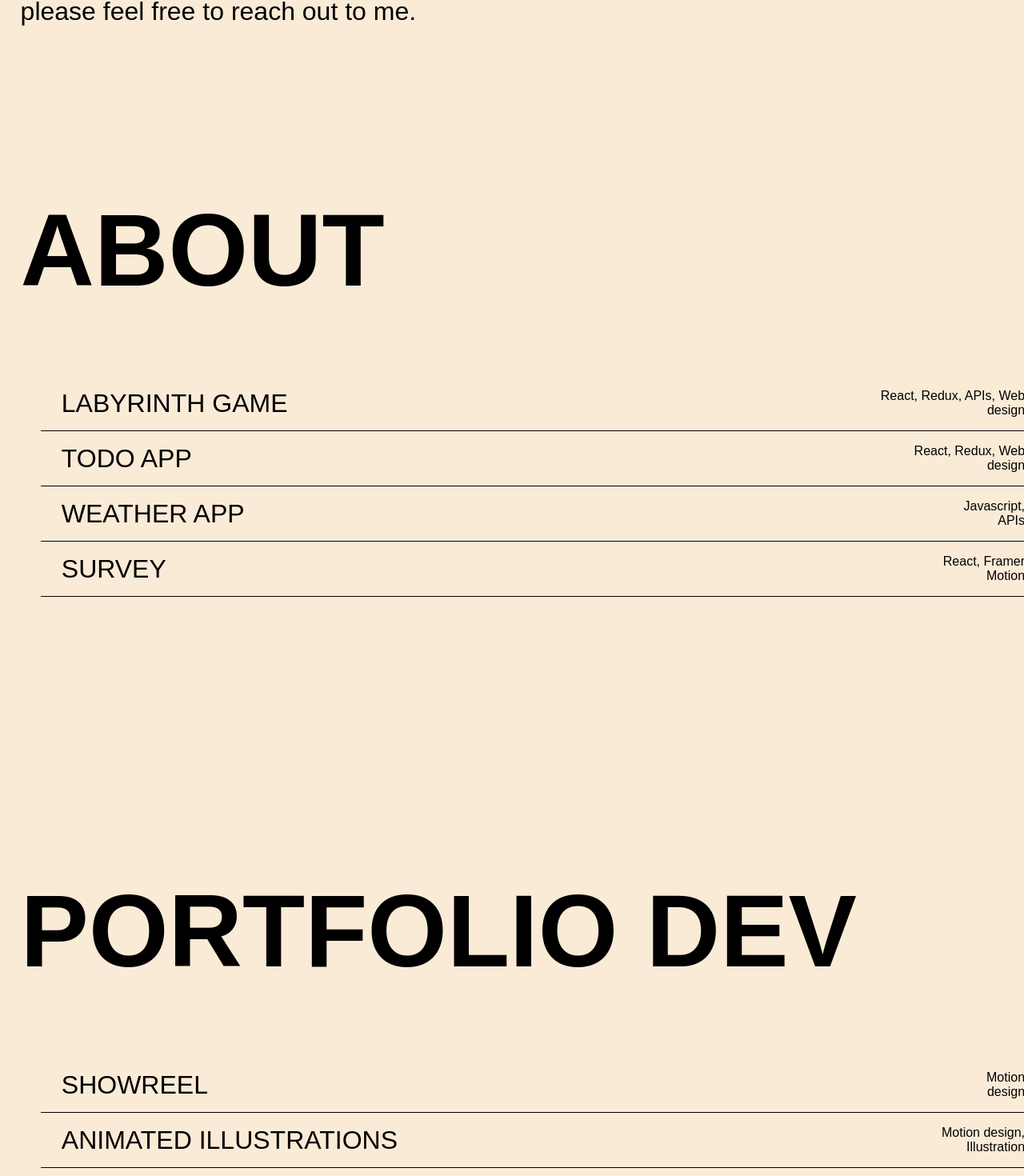
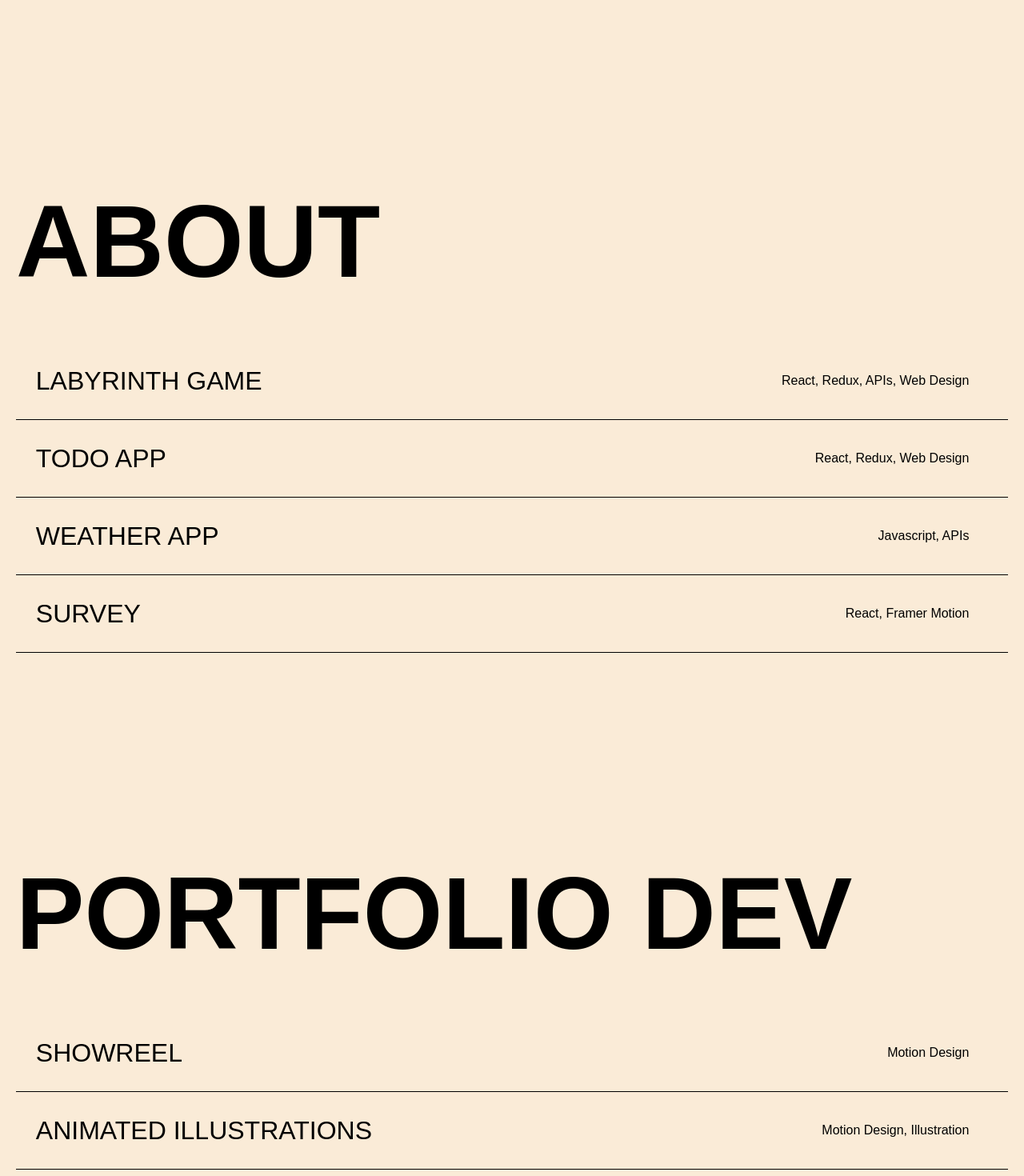
Before and after one commit to emiliasaberski/portfolio, a React (Create React App) app: page / in a window 1280 px wide. Shown: the part 1232-2702 px from the top of the page at 80% size. Built offline with nearby package versions, Linux system fonts and the light colour scheme; a web font is replaced by a local one.

Commit message:
Styling for mobile

```diff
--- a/src/components/About/About.css
+++ b/src/components/About/About.css
@@ -1,10 +1,10 @@
 .intro-container {
     display: flex;
     flex-direction: column;
-    width: 100vw;
+    /* width: 100vw; */
     height: 100vh;
     background-color: antiquewhite;
-    padding: 2%;
+    padding: 20px;
     position: relative;
 }
 
@@ -14,6 +14,7 @@
 }
 
 .intro-wrapper p {
-    width: 40vw;
-    font-size: 2em;
+    margin-top: 10%;
+    width: 80vw;
+    font-size: 1.5em;
 }
--- a/src/components/Contact/Contact.css
+++ b/src/components/Contact/Contact.css
@@ -1,10 +1,10 @@
 .contact-container {
     display: flex;
     flex-direction: column;
-    width: 100vw;
+    /* width: 100vw; */
     height: 100vh;
-    background-color: aqua;
-    padding: 2%;
+    background-color: antiquewhite;
+    padding: 20px;
     position: relative;
 }
 
@@ -15,13 +15,14 @@
 
 .contact-wrapper {
     display: flex;
-    flex-direction: row;
+    flex-direction: column;
+    margin-top: 50%;
 }
 
 .contact-element {
     border: solid black 0.5px;
-    width: 300px;
-    height: 300px;
+    width: 200px;
+    height: 200px;
     position: relative;
     transition: background-color 0.3s;
 }
@@ -48,3 +49,27 @@
     pointer-events: auto;
 
 }
+
+
+@media (min-width: 668px) {
+    .contact-container {
+        display: flex;
+        flex-direction: column;
+        height: 100vh;
+        background-color: antiquewhite;
+        padding: 20px;
+        position: relative;
+    }
+    .contact-wrapper {
+        display: flex;
+        flex-direction: row;
+        margin-top: 10%;
+    }
+    .contact-element {
+        border: solid black 0.5px;
+        width: 300px;
+        height: 300px;
+        position: relative;
+        transition: background-color 0.3s;
+    }
+}
--- a/src/components/Portfolio/Portfolio.css
+++ b/src/components/Portfolio/Portfolio.css
@@ -1,8 +1,8 @@
 .portfolio-container {
-    width: 100vw;
+    /* width: 100vw; */
     height: 100vh;
     background-color: antiquewhite;
-    padding: 2%;
+    padding: 20px;
     position: relative;
 }
 
@@ -11,44 +11,37 @@
     bottom: 0;
 }
 
-.portfolio-wrapper {
-    width: 100vw;
-    height: 100vh;
-    background-color: antiquewhite;
-    padding: 2%;
-}
-
 .portfolio-content {
     display: flex;
     flex-direction: column;
+    justify-content: center;
 }
 
 .portfolio-content a {
+    display: flex;
+    flex-direction: column;
+    align-items: center;
     font-size: 2em;
     text-transform: uppercase;
     line-height: 2em;
     text-decoration: none;
     color: black;
-    width: 100vw;
 }
 
 .project p {
-    font-size: 1em;
-    text-align: end;
+    font-size: 0.5em;
+    text-align: center;
     padding-right: 2%;
+    text-transform: capitalize;
 }
 
 .project {
-    display: flex;
-    flex-direction: row;
-    align-items: center;
-    justify-content: center;
     border-bottom: solid black 0.5px;
     padding: 0 2%;
     z-index: 0;
 }
 
-a:hover ~ .hidden-img {
+.project:hover .hidden-img {
     display: block;
     /* cursor: pointer; */
 }
@@ -65,3 +58,31 @@ img {
     box-shadow: 10px 10px 0 black;
     /* z-index: 1; */
 }
+
+@media (min-width: 668px) {
+    .portfolio-content {
+        display: flex;
+        flex-direction: column;
+        justify-content: center;
+    }
+
+    .portfolio-content a {
+        display: flex;
+        flex-direction: row;
+        justify-content: space-between;
+        align-items: center;
+        font-size: 2em;
+        text-transform: uppercase;
+        line-height: 2em;
+        text-decoration: none;
+        color: black;
+    }
+
+    .project p {
+        font-size: 0.5em;
+        text-align: end;
+        padding-right: 2%;
+        text-transform: capitalize;
+    }
+
+}
--- a/src/components/Portfolio/PortfolioDev.js
+++ b/src/components/Portfolio/PortfolioDev.js
@@ -11,24 +11,28 @@ export const PortfolioDev = () => {
       <div className="portfolio-wrapper">
         <div className="portfolio-content">
           <div className="project">
-            <a href="https://reliable-sorbet-d720d3.netlify.app/?" target="blank">Labyrinth Game</a>
+            <a href="https://reliable-sorbet-d720d3.netlify.app/?" target="blank">Labyrinth Game
               <p>React, Redux, APIs, Web design</p>
               <img src={Labyrinthmockup} className="hidden-img" alt="mockup" />
+            </a>
           </div>
           <div className="project">
-            <a href="https://emilia-todo-app.netlify.app/?" target="blank">ToDo App</a>
+            <a href="https://emilia-todo-app.netlify.app/?" target="blank">ToDo App
               <p>React, Redux, Web design</p>
               <img src={Todomockup} className="hidden-img" alt="mockup" />
+            </a>
           </div>
           <div className="project">
-            <a href="https://radiant-cobbler-4e855b.netlify.app/?" target="blank">Weather App</a>
+            <a href="https://radiant-cobbler-4e855b.netlify.app/?" target="blank">Weather App
               <p>Javascript, APIs</p>
               <img src={Weatherappmockup} className="hidden-img" alt="mockup" />
+            </a>
           </div>
           <div className="project">
-            <a href="https://emilias-food-survey.netlify.app/?" target="blank">Survey</a>
+            <a href="https://emilias-food-survey.netlify.app/?" target="blank">Survey
               <p>React, Framer Motion</p>
               <img src={Surveymockup} className="hidden-img" alt="mockup" />
+            </a>
           </div>
         </div>
       </div>
--- a/src/components/Portfolio/PortfolioMotion.js
+++ b/src/components/Portfolio/PortfolioMotion.js
@@ -6,18 +6,18 @@ import Illustrations from '../../assets/illustrations.png'
 export const PortfolioMotion = () => {
   return (
     <section className="portfolio-container" id="portfolio">
-      <div className="portfolio-wrapper" id="portfolio">
-        <div className="portfolio-content">
-          <div className="project">
-            <a href="https://photos.google.com/album/AF1QipNxmRlrsUdyo0pQArxd7oF5oPBXBDaFLeDELjO3/photo/AF1QipNTlBDqovTHW0-RA8tI9i4aO26Te89fbBwtzN7E" target="blank">Showreel</a>
+      <div className="portfolio-content">
+        <div className="project">
+          <a href="https://photos.google.com/album/AF1QipNxmRlrsUdyo0pQArxd7oF5oPBXBDaFLeDELjO3/photo/AF1QipNTlBDqovTHW0-RA8tI9i4aO26Te89fbBwtzN7E" target="blank">Showreel
             <p>Motion design</p>
             <img src={Showreel} className="hidden-img" alt="mockup" />
-          </div>
-          <div className="project">
-            <a href="https://photos.app.goo.gl/QWKkwPwnLRXjtQSN8" target="blank">Animated illustrations</a>
+          </a>
+        </div>
+        <div className="project">
+          <a href="https://photos.app.goo.gl/QWKkwPwnLRXjtQSN8" target="blank">Animated illustrations
             <p>Motion design, Illustration</p>
             <img src={Illustrations} className="hidden-img" alt="mockup" />
-          </div>
+          </a>
         </div>
       </div>
       <h2>Portfolio Design</h2>
--- a/src/components/Start/Start.css
+++ b/src/components/Start/Start.css
@@ -1,10 +1,9 @@
 .start-wrapper {
-    display: flex;
-    flex-direction: row;
     height: 100vh;
-    width: 100vw;
     margin: 0;
     background-color: black;
+    overflow: hidden;
+    box-sizing: border-box;
 }
 
 .headline {
--- a/src/components/Start/Start.js
+++ b/src/components/Start/Start.js
@@ -8,6 +8,7 @@ export const Start = () => {
 
   return (
     <div className="start-wrapper">
+      <div className="text-wrapper">
         <motion.h2
           className="headline-name"
           initial={{ x: '0' }}
@@ -30,6 +31,8 @@ export const Start = () => {
             ease: 'linear'
           }}> Emilia Saberski Emilia Saberski Emilia Saberski
         </motion.h2>
+      </div>
+      <div className="text-wrapper">
         <motion.h2
           className="headline"
           initial={{ x: '-100%' }}
@@ -54,7 +57,7 @@ export const Start = () => {
             ease: 'linear'
           }}>Creative Fullstack Developer Motion Designer
         </motion.h2>
-      {/* <h2 className="headline-left">Motion designer</h2> */}
+      </div>
     </div>
   )
 }
--- a/src/index.css
+++ b/src/index.css
@@ -3,12 +3,18 @@ body {
   font-family: "bebas-neue-pro", sans-serif;
   -webkit-font-smoothing: antialiased;
   -moz-osx-font-smoothing: grayscale;
-  overflow-x: hidden;
+  scroll-behavior: smooth;
+
 }
 
 code {
   font-family: source-code-pro, Menlo, Monaco, Consolas, "Courier New",
     monospace;
+}
+
+.content-container {
+  width: 100vw;
+  overflow: hidden;
 }
 
 h2 {
```
Lines whose indentation alone changed are shown as unchanged.
